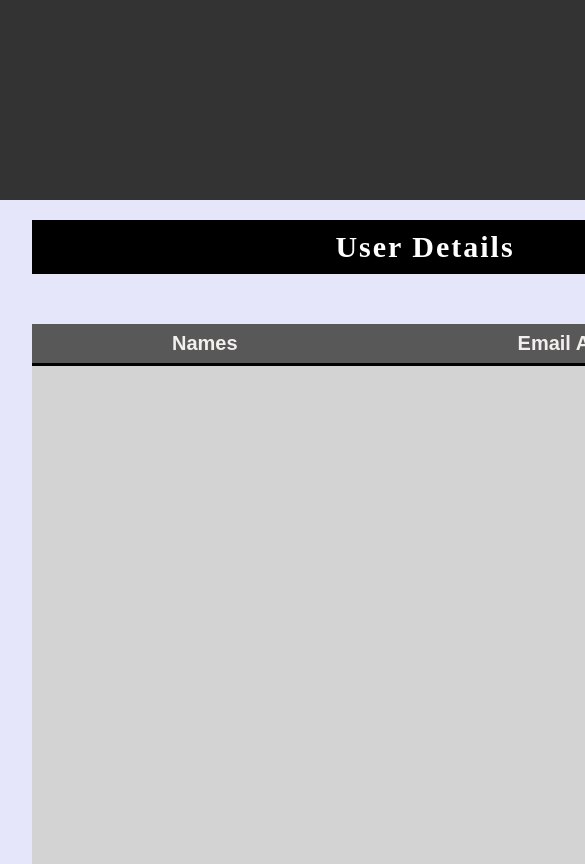
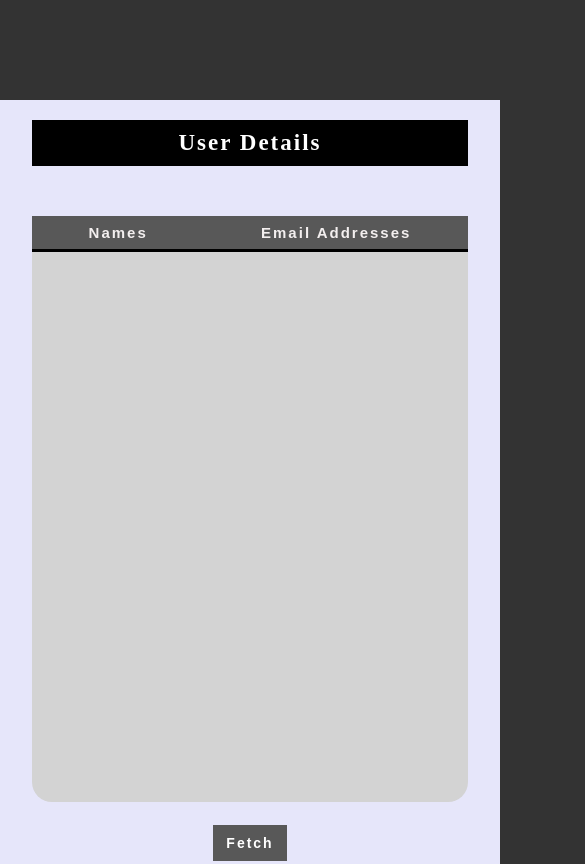
Before and after one commit to ahti3301/fetching-fake-api-data, a plain HTML site: page index.html in a window 390 px wide. Shown: the top 864 px of the page, 585 px wide, since content can reach past the window. Drawn offline with Linux system fonts and the light colour scheme.

Commit message:
modified style.css

```diff
--- a/index.html
+++ b/index.html
@@ -6,6 +6,7 @@
     <meta name="viewport" content="width=device-width, initial-scale=1.0" />
     <title>data fetching</title>
     <link rel="stylesheet" href="./style.css" />
+
   </head>
   <body>
     <div class="report">
@@ -17,7 +18,7 @@
 
         <h3>Email Addresses</h3>
       </div>
-      <section class="sec">
+      <section class=" row sec">
         <ol class="name"></ol>
         <ul class="email"></ul>
       </section>
--- a/style.css
+++ b/style.css
@@ -52,14 +52,14 @@ h1 {
   /* background-color: rgb(88, 88, 88); */
   background-color: lightgray;
   flex: 1;
-  height: 100%;
+
   border-bottom-left-radius: 2rem;
 }
 .email {
   flex: 1;
   background-color: lightgray;
   /* background-color: rgb(88, 88, 88); */
-  height: 100%;
+
   border-bottom-right-radius: 2rem;
 }
 footer {
@@ -103,4 +103,40 @@ li {
   font-weight: bolder;
   border-bottom: 1px solid #333;
   padding-bottom: 1rem;
+}
+
+/* -------------------------------------------------------------- */
+@media only screen and (max-width: 768px) {
+  .report {
+    width: 60rem;
+    margin-top: 10rem;
   }
+  h1 {
+    font-size: 2.3rem;
+  }
+  .sub-head h3 {
+    font-size: 1.5rem;
+    letter-spacing: 2px;
+  }
+  ol,
+  ul {
+    padding: 0;
+  }
+  li {
+    font-size: 1.3rem;
+  }
+  ol {
+    padding-left: 4rem;
+  }
+  ul {
+    padding-right: 2rem;
+  }
+}
+@media only screen and (max-width: 635px) {
+  .report {
+    width: 50rem;
+  }
+  li {
+    font-size: 1rem;
+  }
+}
```
